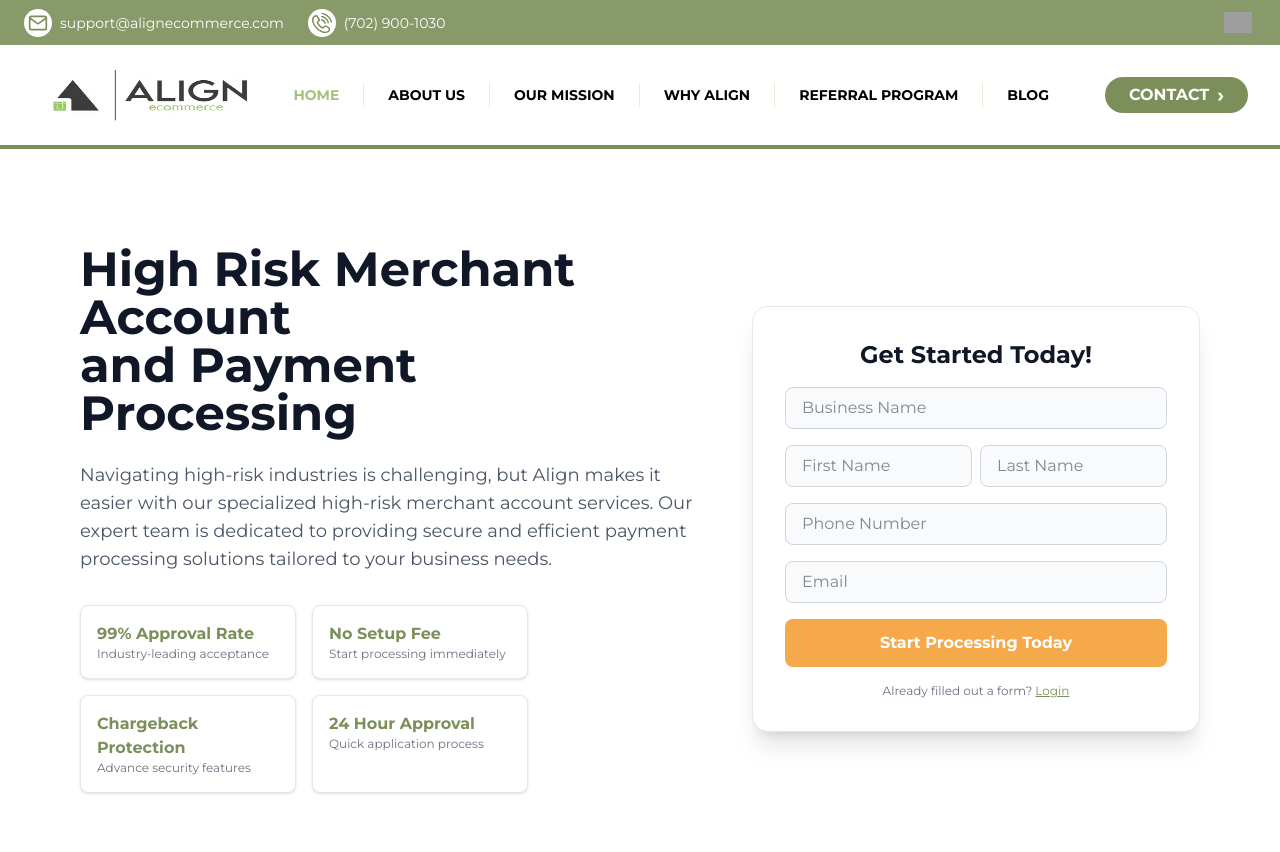
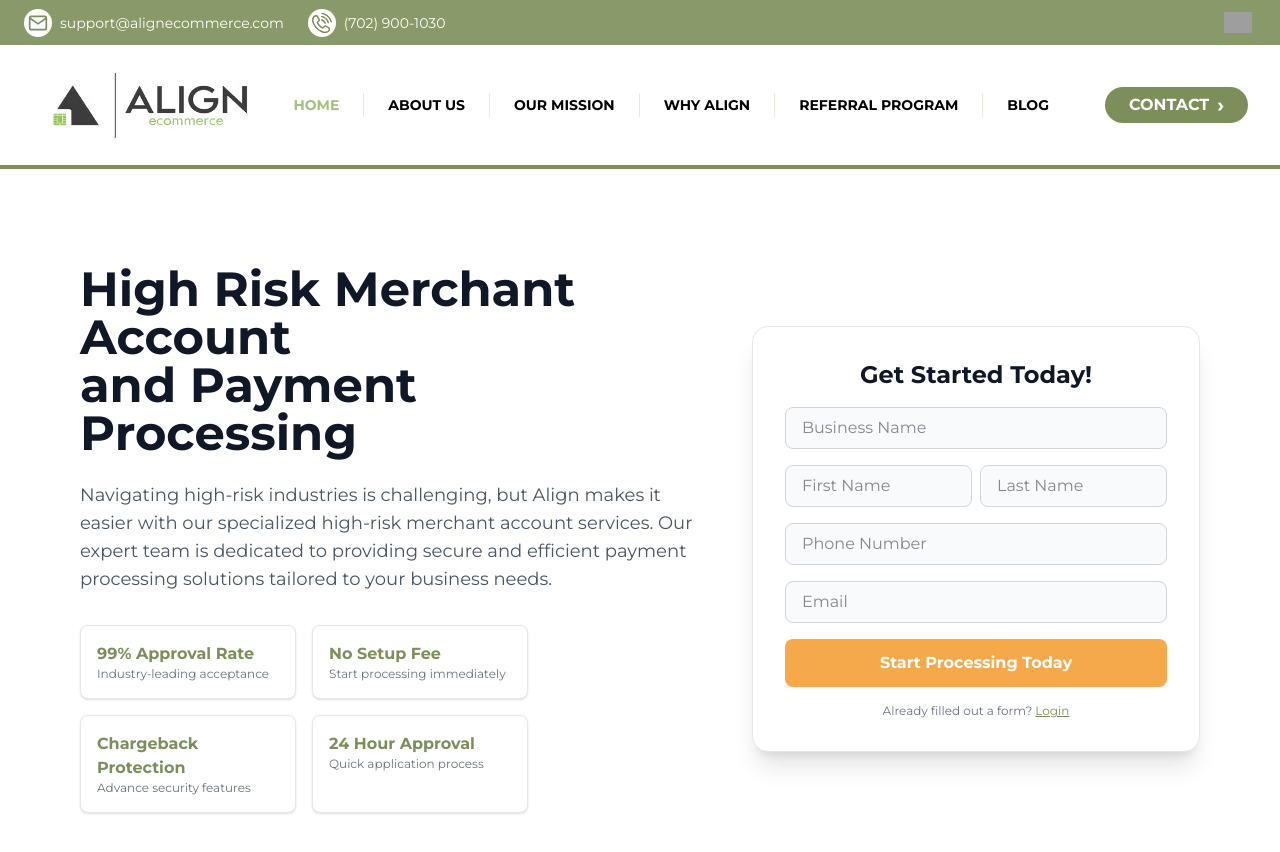
Before and after one commit to Jonathan-Atkins/align_ecommerce, a Next.js app: page / in a window 1280 px wide. Shown: the top 852 px of the page. Built offline with nearby package versions, Linux system fonts and the light colour scheme; grey boxes are pictures that could not be loaded.

Commit message:
Fix logo image source and adjust dimensions for better display

```diff
--- a/src/app/Navbar.tsx
+++ b/src/app/Navbar.tsx
@@ -107,14 +107,11 @@
         <div className="flex items-center">
           <Link href="/">
             <Image
-              src="/big_align_logo.png"
               src="/big_align.png"
               alt="Align ecommerce logo"
               width={392}
               height={178}
-              className="h-17 w-80"
-              width={170}
-              height={608}
+              className="h-22 w-90"
               priority
             />
           </Link>
```
